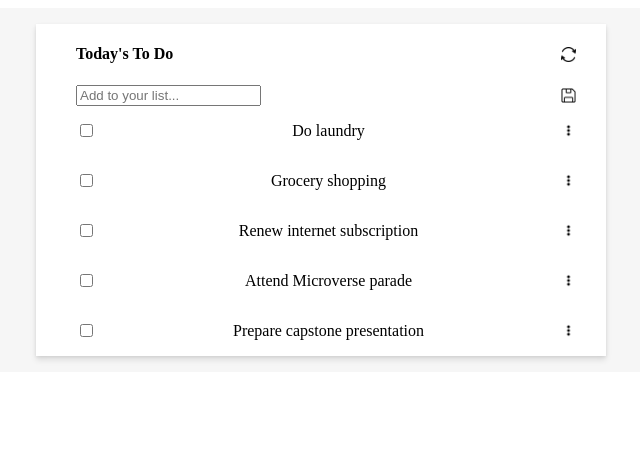
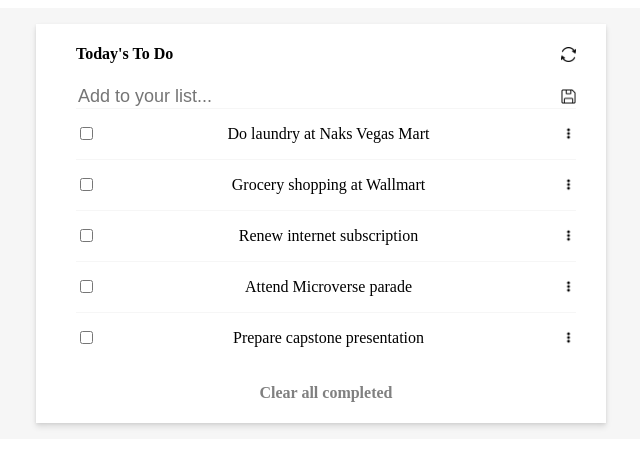
Before and after one commit to egichuhis/to-do-list, a website built with webpack: page docs/index.html in a window 1280 px wide. Shown: the whole page, without its empty margins (319-959 px from the left). Built offline with nearby package versions, Linux system fonts and the light colour scheme.

Commit message:
Add TODO footer

```diff
--- a/src/index.js
+++ b/src/index.js
@@ -8,10 +8,12 @@ import generateList from './modules/generateList.js';
 const createComponent = () => {
   const listContainer = document.getElementById('list-container');
   const listTitleDiv = DOM.createDiv('list-title-div');
+  const listFooterDiv = DOM.createDiv('list-footer-div');
   const addToListDiv = DOM.createDiv('add-to-list-div');
   const listItemsDiv = DOM.createDiv('list-items-div');
   const addItemInput = DOM.createInput('add-item-input', 'text', 'Add to your list...');
   const listTitle = DOM.createHeading("Today's To Do");
+  const listFooter = DOM.createHeading('Clear all completed');
   const refreshIcon = DOM.createImage('refresh-img', refreshIconImg);
   const returnIcon = DOM.createImage('return-img', returnIconImg);
 
@@ -19,7 +21,8 @@ const createComponent = () => {
 
   DOM.appendChildren(listTitleDiv, listTitle, refreshIcon);
   DOM.appendChildren(addToListDiv, addItemInput, returnIcon);
-  DOM.appendChildren(listContainer, listTitleDiv, addToListDiv, listItemsDiv);
+  DOM.appendChildren(listFooterDiv, listFooter);
+  DOM.appendChildren(listContainer, listTitleDiv, addToListDiv, listItemsDiv, listFooterDiv);
 };
 
 createComponent(todoItems);
--- a/src/modules/todoItems.js
+++ b/src/modules/todoItems.js
@@ -1,11 +1,11 @@
 const todoItems = [
   {
-    description: 'Do laundry',
+    description: 'Do laundry at Naks Vegas Mart',
     completed: false,
     index: 0,
   },
   {
-    description: 'Grocery shopping',
+    description: 'Grocery shopping at Wallmart',
     completed: false,
     index: 1,
   },
--- a/src/style.css
+++ b/src/style.css
@@ -34,6 +34,7 @@
   display: flex;
   justify-content: space-between;
   align-items: center;
+  border-top: solid 1px #f6f6f6;
 }
 
 #list-items-div {
@@ -53,3 +54,12 @@
   align-items: center;
   width: 100%;
 }
+
+#add-item-input {
+  font-size: 18px;
+  border: none;
+}
+
+#list-footer-div {
+  color: grey;
+}
```
Also changed, not shown: docs/main.js (+3 -3 lines).
